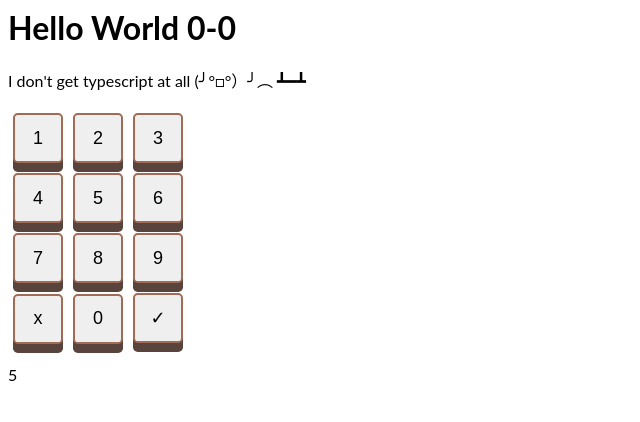
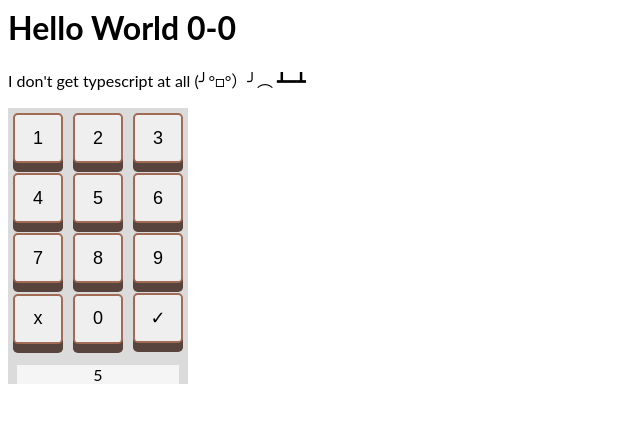
Before and after one commit to Nthr0/vroom, a React (Create React App) app: page / in a window 1280 px wide. Shown: the top 422 px of the page, without its empty margins (0-640 px from the left). Built offline with nearby package versions, Linux system fonts and the light colour scheme.

Commit message:
1 file modified

```diff
--- a/src/style.css
+++ b/src/style.css
@@ -1,6 +1,19 @@
 h1,
 p {
   font-family: Lato;
+}
+.bigBox {
+  width: fit-content;
+  height: fit-content;
+  background-color: #dbdbdb;
+}
+.inputBox {
+  margin-left: auto;
+  margin-right: auto;
+  margin-bottom: 10px;
+  width: 90%;
+  background-color: whitesmoke;
+  text-align: center;
 }
 .buttons button {
   margin: 5px;
```
